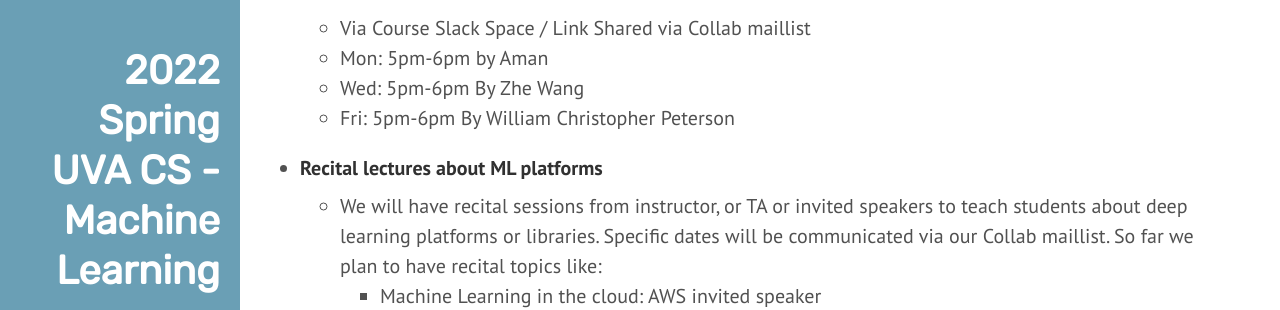
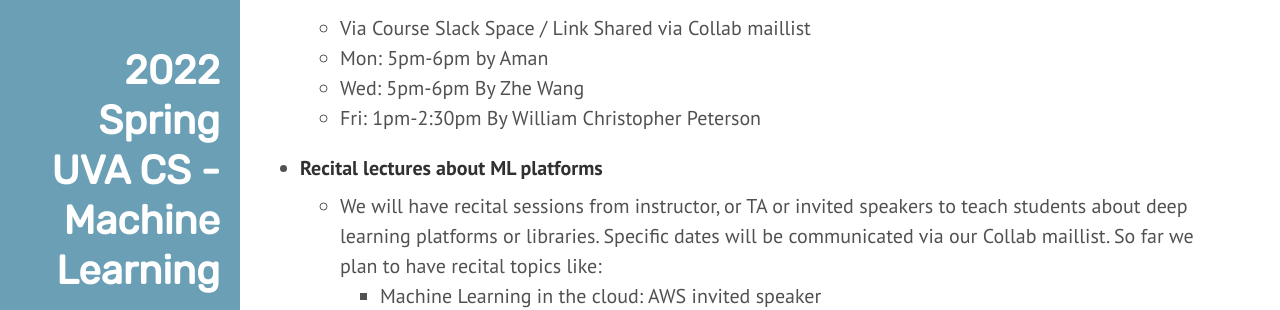
Before and after one commit to qiyanjun/2022sp-UVA-CS-MachineLearningDeep, a Jekyll site: the page built from About.md, in a window 1280 px wide and 900 px high, scrolled down 2478 px. Shown: the part 155-465 px from the top of the window. Built offline with Jekyll 4.4.1, drawn with Linux system fonts in a browser that asks for light colours.

Commit message:
Update About.md

```diff
--- a/About.md
+++ b/About.md
@@ -84,7 +84,8 @@ desc: "Information for 2022 Spring  UVa CS Machine Learning, Math Foundations an
   - Via Course Slack Space / Link Shared via Collab maillist
   - Mon: 5pm-6pm by Aman
   - Wed: 5pm-6pm By Zhe Wang
-  - Fri: 5pm-6pm By William Christopher Peterson
+  - Fri: 1pm-2:30pm By William Christopher Peterson
+
 
 
 + #### Recital lectures about ML platforms
```
